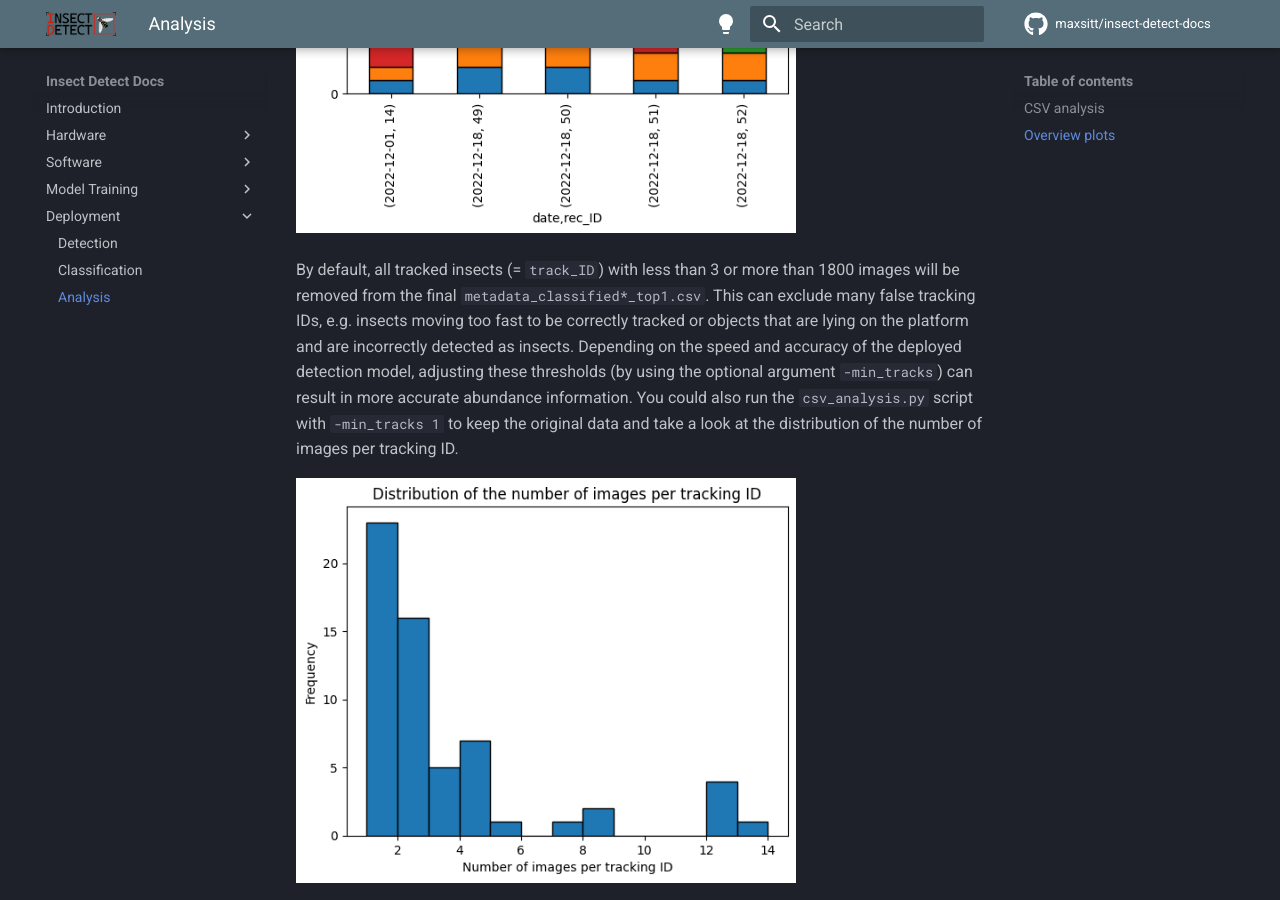
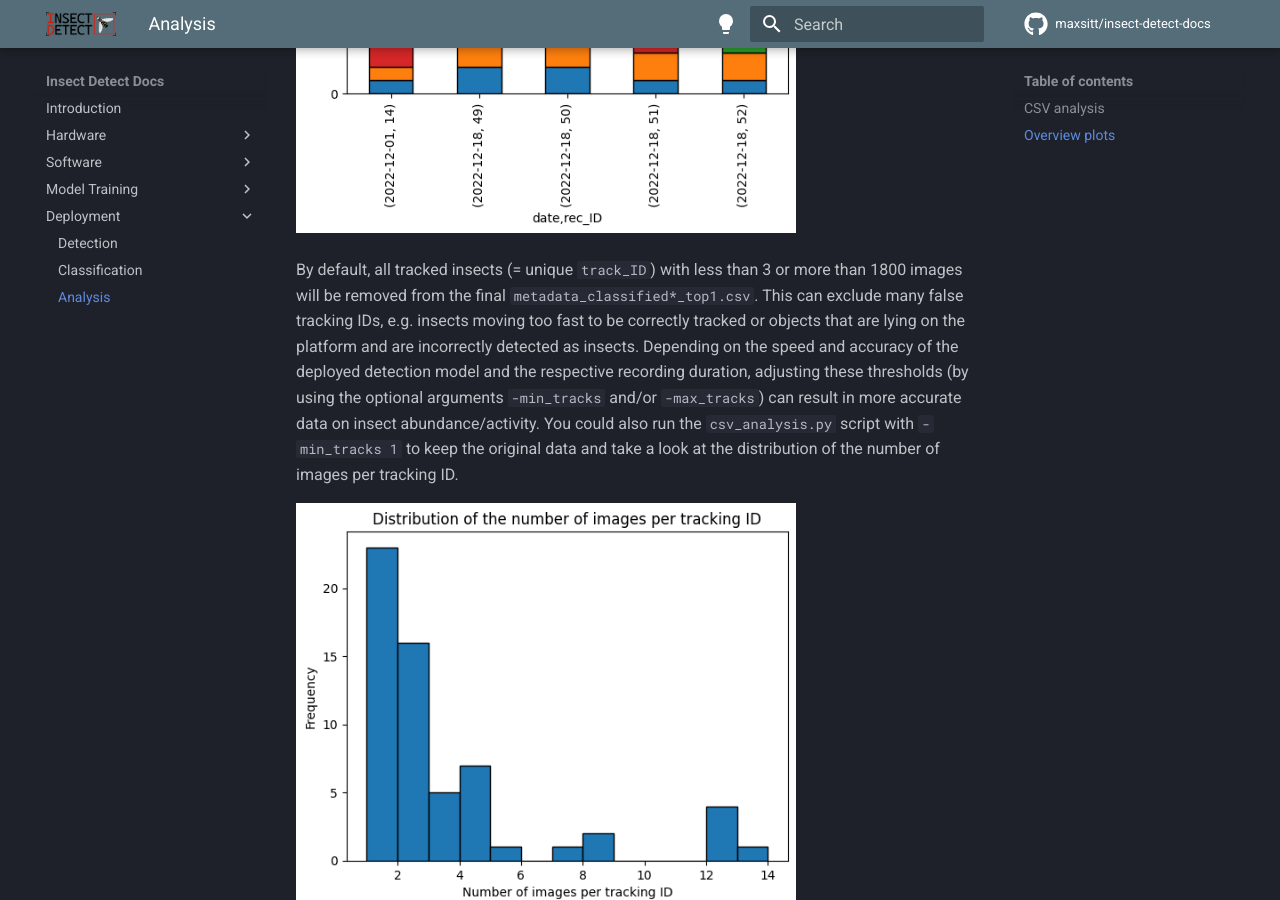
Before and after one commit to maxsitt/insect-detect-docs, an MkDocs documentation site: the page built from docs/deployment/analysis.md, in a window 1280 px wide and 900 px high, scrolled down 2722 px. Built offline with MkDocs 1.6.1 and Material for MkDocs 9.7.7, drawn with Linux system fonts in a browser that asks for light colours; comment, search, counter and statistics services are not loaded.

Commit message:
Update analysis.md
Update text.

```diff
--- a/docs/deployment/analysis.md
+++ b/docs/deployment/analysis.md
@@ -98,15 +98,16 @@ thorough exploration and analysis of the data, e.g. with
 
 ![Plot top1 classes per recording](assets/images/top1_classes_per_rec.png){ width="500" }
 
-By default, all tracked insects (= `track_ID`) with less than 3 or more than
-1800 images will be removed from the final `metadata_classified*_top1.csv`.
+By default, all tracked insects (= unique `track_ID`) with less than 3 or more
+than 1800 images will be removed from the final `metadata_classified*_top1.csv`.
 This can exclude many false tracking IDs, e.g. insects moving too fast to be
 correctly tracked or objects that are lying on the platform and are incorrectly
 detected as insects. Depending on the speed and accuracy of the deployed
-detection model, adjusting these thresholds (by using the optional argument
-`-min_tracks`) can result in more accurate abundance information. You could
-also run the `csv_analysis.py` script with `-min_tracks 1` to keep the original
-data and take a look at the distribution of the number of images per tracking ID.
+detection model and the respective recording duration, adjusting these thresholds
+(by using the optional arguments `-min_tracks` and/or `-max_tracks`) can result
+in more accurate data on insect abundance/activity. You could also run the
+`csv_analysis.py` script with `-min_tracks 1` to keep the original data and
+take a look at the distribution of the number of images per tracking ID.
 
 ![Plot images per tracking ID](assets/images/imgs_per_track.png){ width="500" }
 
```
